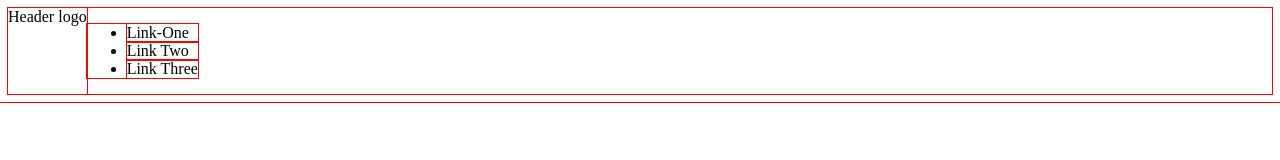
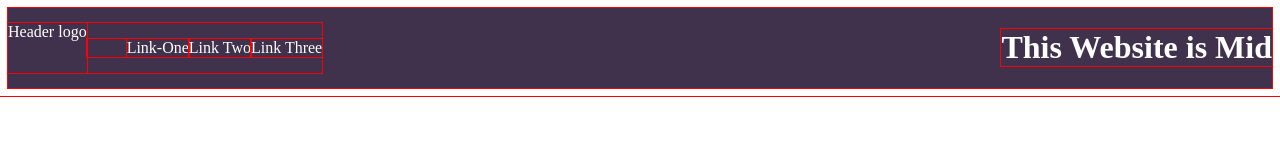
Before and after one commit to A-MAC-4/Landing-page, a plain HTML site: page index.html in a window 1280 px wide. Drawn offline with Linux system fonts and the light colour scheme.

Commit message:
add containers and style

```diff
--- a/index.html
+++ b/index.html
@@ -8,6 +8,7 @@
 </head>
 <body>
    <div class="header">
+        <div class="hero">
         <div class="logo">Header logo</div>
         <ul>
             <li>Link-One</li>
@@ -15,5 +16,8 @@
             <li>Link Three</li>
         </ul>
         </div>
+        <h1> This Website is Mid</h1>
+
+    </div>
 </body>
 </html>
--- a/style.css
+++ b/style.css
@@ -4,4 +4,18 @@
 
 .header {
     display: flex;
+    align-items: center;
+    justify-content: space-between;
+
+    background-color: rgb(64, 50, 77);
+    color: white;
 }
+
+.hero {
+    display: flex;
+}
+
+ul {
+    list-style: none;
+    display: flex;
+}
```
Lines whose indentation alone changed are shown as unchanged.
